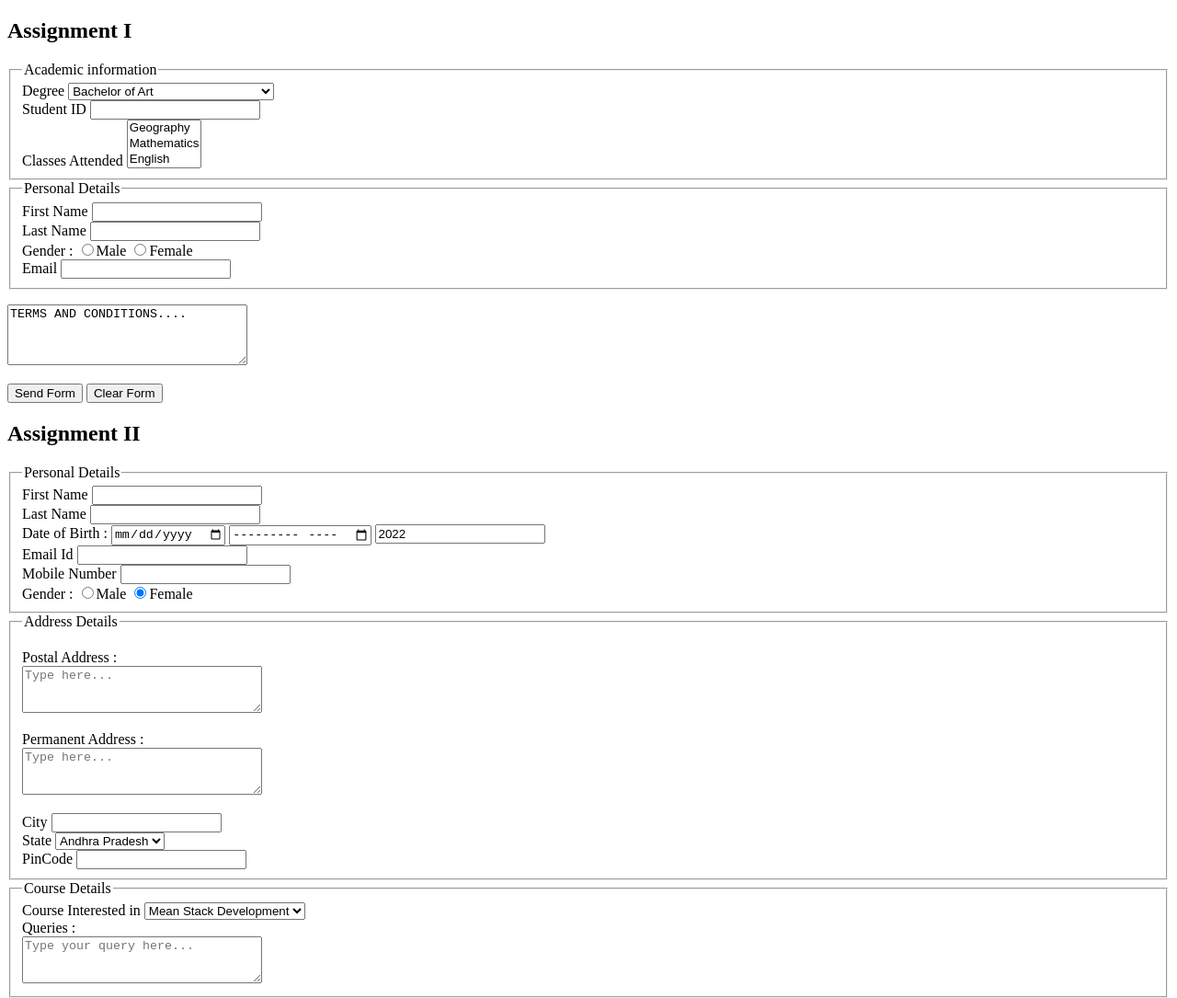
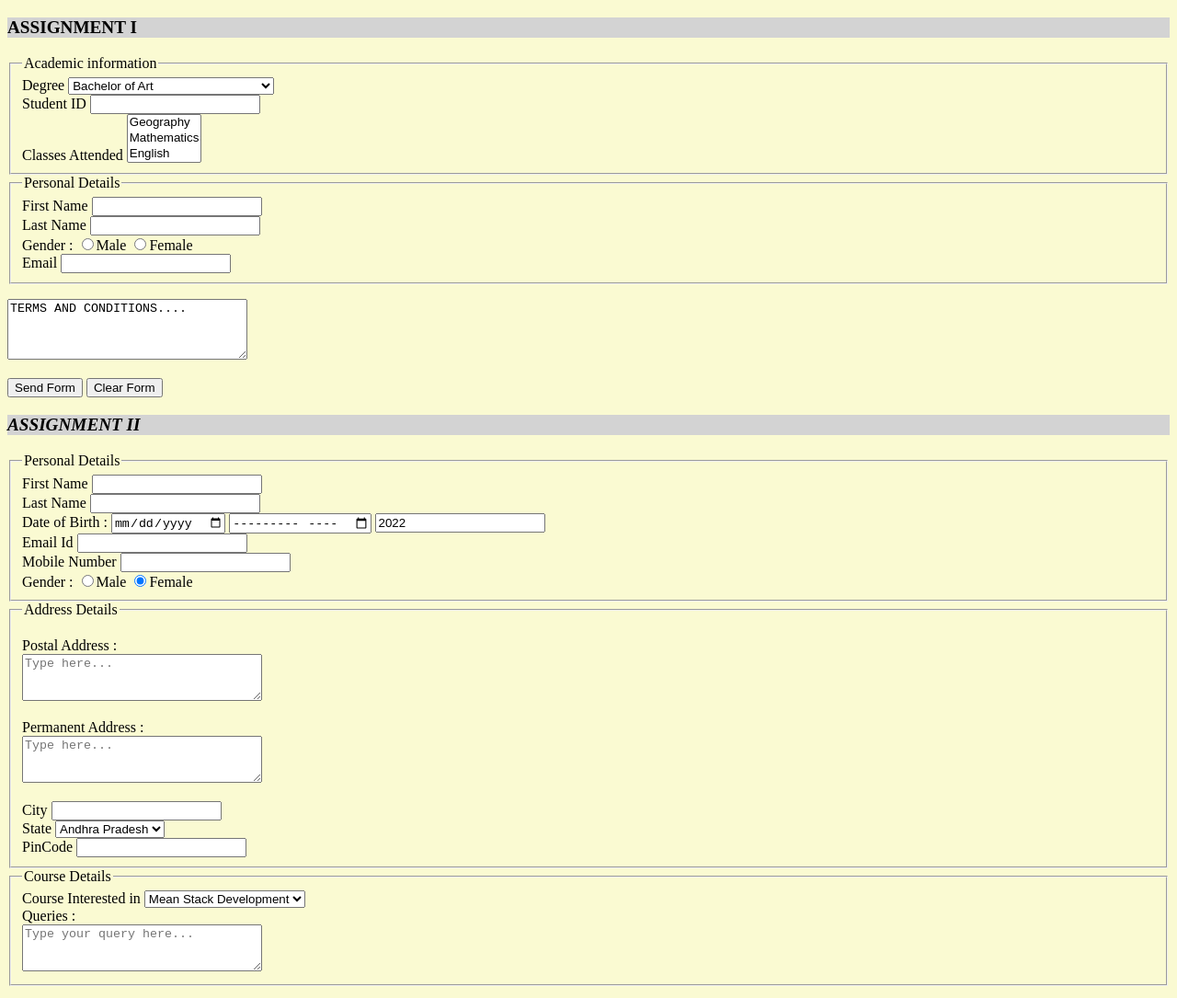
Before and after one commit to HarithaDss/ProjectGit, a plain HTML site: page formAssignment.html in a window 1280 px wide. Shown: the whole page at 92% size. Drawn offline with Linux system fonts and the light colour scheme.

Commit message:
28th August commit 2

```diff
--- a/formAssignment.html
+++ b/formAssignment.html
@@ -6,11 +6,31 @@
     <meta http-equiv="X-UA-Compatible" content="IE=edge">
     <meta name="viewport" content="width=device-width, initial-scale=1.0">
     <title>HTML Forms</title>
+    <!--External Styling-->
+    <link rel="stylesheet" type="text/css" href="htmlStyling.css">
+    <!--Internal Styling-->
+    <style>
+        #para1,
+        #para2 {
+            color:black;
+            font-size: larger;
+            font-family: 'Times New Roman', Times, serif;
+            font-weight: bold;
+            text-transform: uppercase;
+        }
+
+        .paraClass1, .paraClass2{
+            font-style: italic;
+        }
+
+
+    </style>
 </head>
 
 <body>
     <!--Assignment 1 from 'HTML_Basics_Session2_4KitSolutions' pdf-->
-    <h2>Assignment I</h2>
+    <!--<h2>Assignment I</h2>-->
+    <p id="para1" class="paraClass1" style="font-style:normal">Assignment I</p>
     <form action="apply-now.php" method="post">
         <fieldset>
             <legend>Academic information</legend>
@@ -56,7 +76,8 @@
 
         <!--Assignment 2 from 'HTML_Basics_Session2_4KitSolutions' pdf - last slide -->
         <!--Let us divide the problem statement into 3 fieldsets-->
-        <h2>Assignment II</h2>
+        <!--<h2>Assignment II</h2>-->
+        <p id="para2" class="paraClass2">Assignment II</p>
         <fieldset>
             <legend>Personal Details</legend>
             <label for="fName">First Name </label><input type="text" name="fName" id="f1"><br>
@@ -92,7 +113,7 @@
                 <option value="KA">Karnataka</option>
             </select>
             <br>
-            <label for="pin">PinCode </label><input type="text" name="pin" id="p1"><br>
+            <label for="pin">PinCode </label><input type="text" name="pin" id="pin1"><br>
         </fieldset>
 
         <fieldset>
--- /dev/null
+++ b/htmlStyling.css
@@ -0,0 +1,57 @@
+/*
+External Styling - linked to formAssignment.html and firstWebPage.html files
+*/
+
+/*Type 1 selector - Element Styling*/
+body{
+
+    background-color:lightgoldenrodyellow;
+
+}
+
+
+/*Type 2 selector - ID styling
+*/
+#para1{
+color:darkorange;
+font-size:larger;
+font-family: 'Times New Roman', Times, serif;
+font-weight: bold;
+}
+
+#para2{
+    color:rgb(0, 13, 255);
+    font-size:larger;
+    font-family: 'Times New Roman', Times, serif;
+    font-weight: bold;
+    }
+
+
+#para1, #para2{
+    color:rgb(255, 0, 93);
+    font-size:larger;
+    font-family: 'Times New Roman', Times, serif;
+    font-weight: bold;
+    }
+
+/*Type 3 selector - Class styling*/
+.paraClass1,.paraClass2{
+
+    background-color:lightgrey;
+}
+
+/*Styling for the <a> link*/
+/* unvisited link */ a:link {
+    color: red;
+    text-decoration: none;
+}
+/* visited link */ a:visited {
+ color: green;
+}
+/* mouse over link */ a:hover {
+ color: hotpink;
+}
+/* selected link */ a:active {
+ color: blue;
+}
+Example Example
```
Also changed, not shown: firstWebPage.html (+8 -0 lines).
